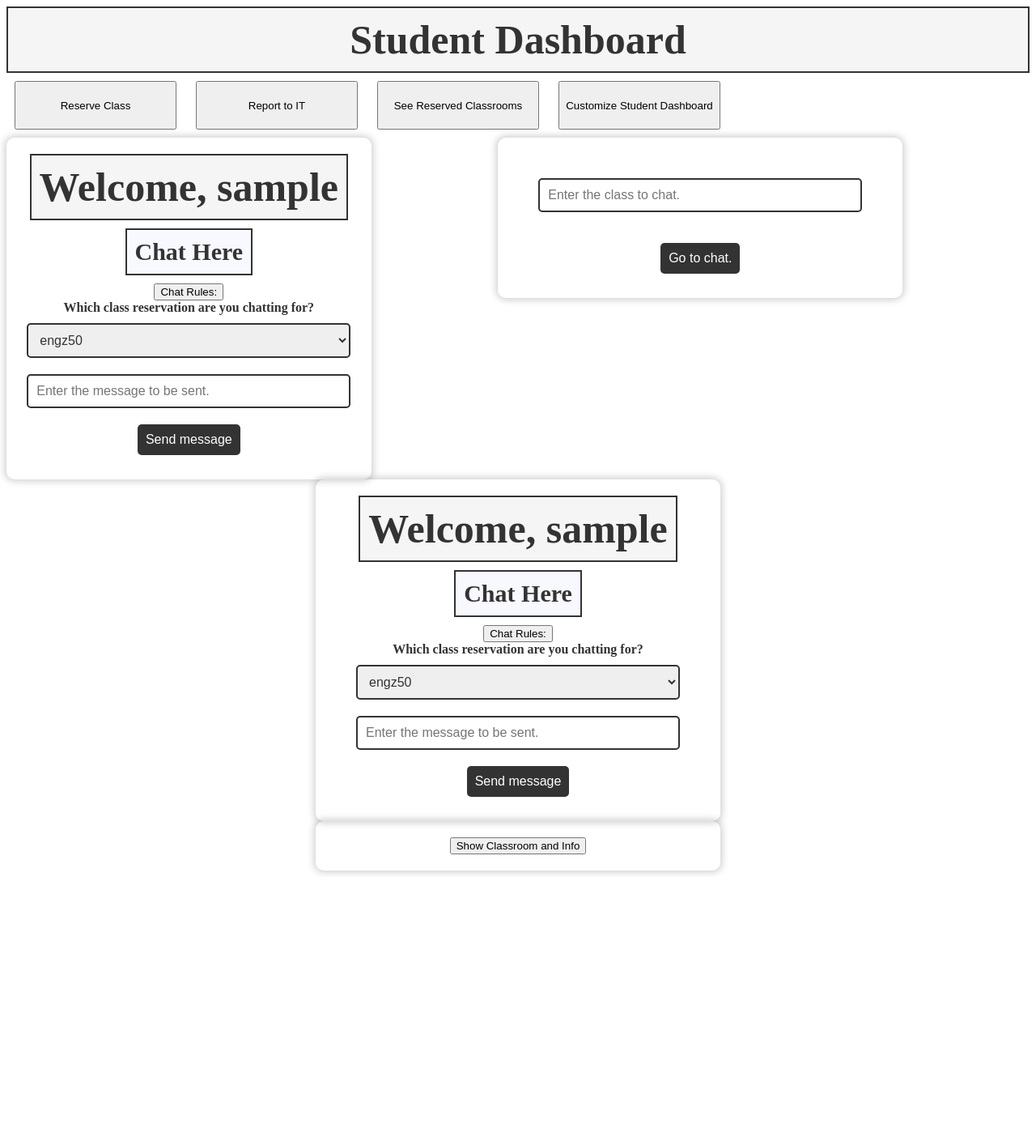
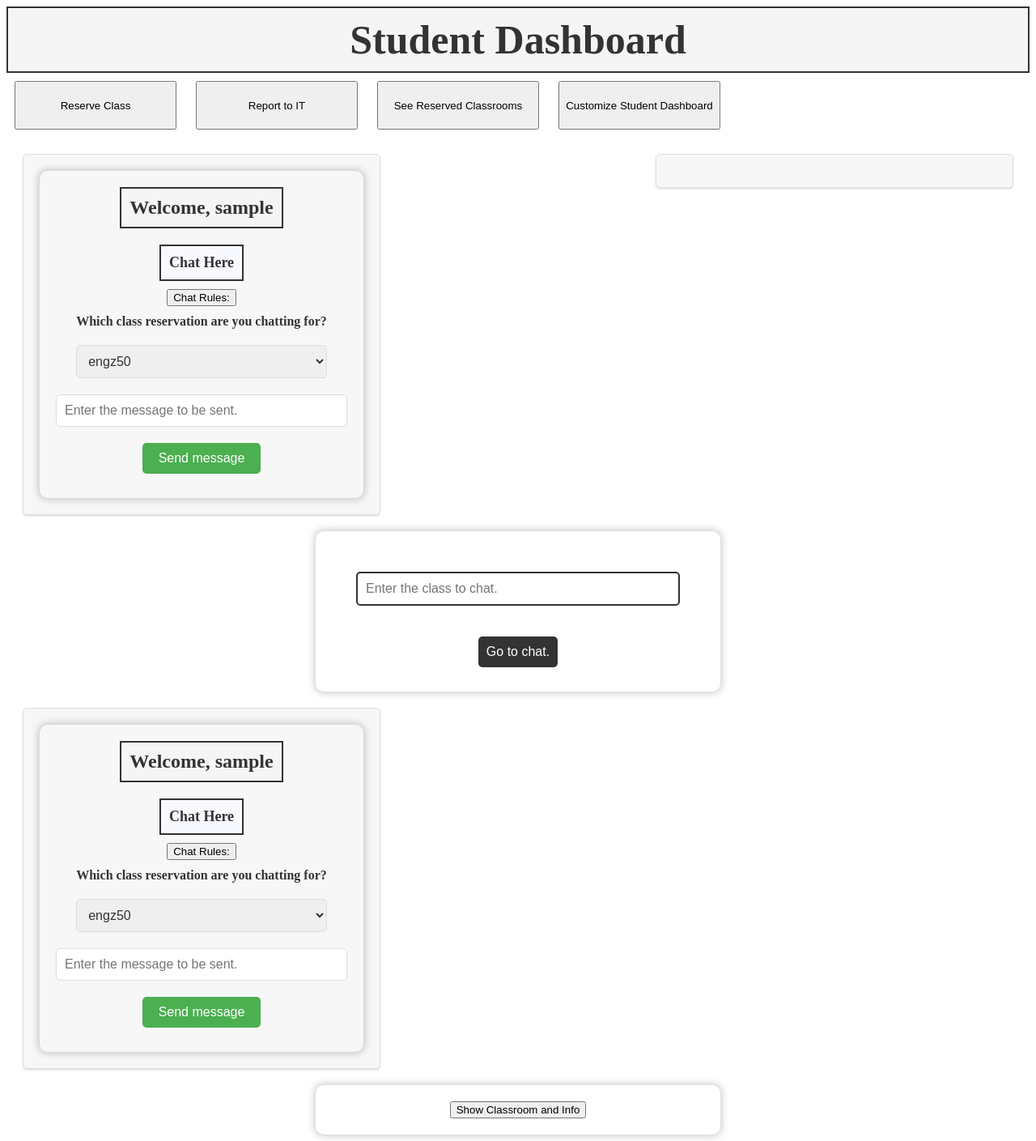
Before and after one commit to Baris000-eng/Comp491_Project, a Flask app: page /student_dashboard in a window 1280 px wide. Shown: the whole page at 81% size. Before the commit the page ends 1080 px from the top, so only its background shows below. Run offline with Flask 3, Linux system fonts and the light colour scheme; the visitor is signed in with stand-in values (Sample User, id 1).

Commit message:
chat style parts

```diff
--- a/templates/student_dashboard.html
+++ b/templates/student_dashboard.html
@@ -4,7 +4,64 @@
 <head>
     <title>Student Dashboard</title>
     <link rel="stylesheet" type="text/css" href="../static/dashboard.css">
+    <style>
+        #chatForm {
+            display: inline-block;
+            vertical-align: top;
+            margin: 20px;
+            padding: 20px;
+            background-color: #f7f7f7;
+            border: 1px solid #ddd;
+            border-radius: 5px;
+            box-shadow: 0 2px 2px rgba(0, 0, 0, 0.1);
+            width: 400px;
+        }
 
+        #chatForm h1 {
+            font-size: 24px;
+            margin-bottom: 10px;
+        }
+
+        #chatForm h2 {
+            font-size: 18px;
+            margin-bottom: 10px;
+        }
+
+        #chatForm label {
+            font-size: 16px;
+            display: block;
+            margin-bottom: 10px;
+        }
+
+        #chatForm select,
+        #chatForm input[type="text"] {
+            font-size: 16px;
+            padding: 10px;
+            border: 1px solid #ddd;
+            border-radius: 5px;
+            margin-bottom: 10px;
+            width: 100%;
+            box-sizing: border-box;
+        }
+
+        #chatForm button[type="submit"] {
+            background-color: #4CAF50;
+            color: white;
+            padding: 10px 20px;
+            border: none;
+            border-radius: 5px;
+            font-size: 16px;
+            cursor: pointer;
+        }
+
+        #chatForm button[type="submit"]:hover {
+            background-color: #3e8e41;
+        }
+
+        #class-select {
+            width: 100%;
+        }
+    </style>
 </head>
 
 <body>
```
Also changed, not shown: repository/UserRepository.py (+9 -4 lines).
